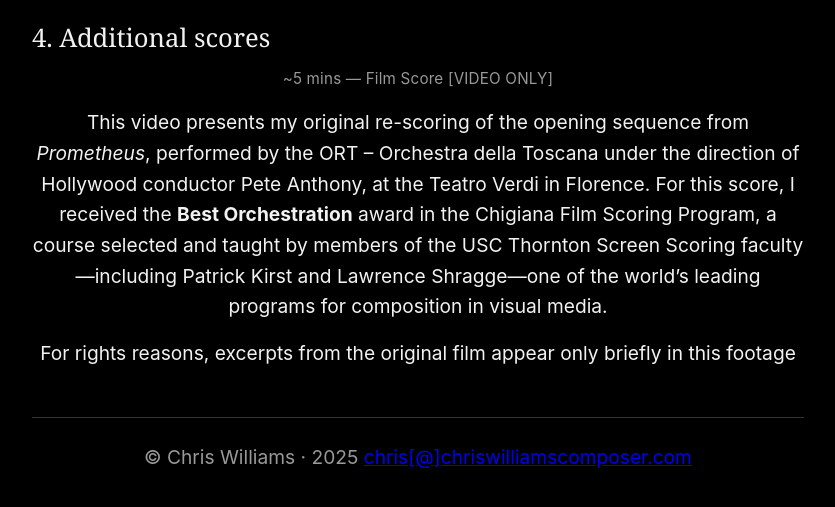
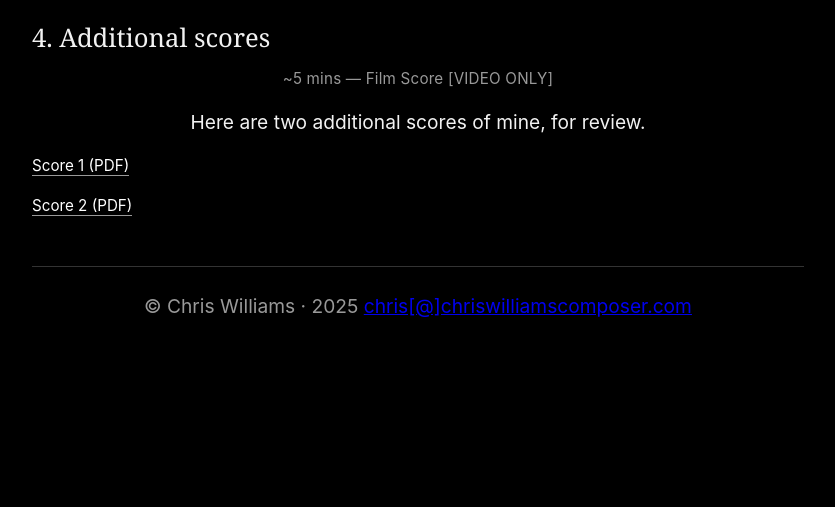
Before and after one commit to fatromistastic/uw, a plain HTML site: page index.html in a window 1280 px wide. Shown: the part 1994-2501 px from the top of the page, without its empty margins (222-1057 px from the left). After the commit the page ends 2364 px from the top, so only its background shows below. Drawn offline with Linux system fonts and the light colour scheme.

Commit message:
Update index.html

```diff
--- a/index.html
+++ b/index.html
@@ -222,12 +222,18 @@ iframe { width:100%; border:none; background:#111; }   /* generic */
   <h2>4. Additional scores</h2>
   <p class="meta" style="text-align: center;">~5 mins — Film Score [VIDEO ONLY]</p>
 
-    <p class="statement"style="text-align: center;">
-    This video presents my original re-scoring of the opening sequence from <em>Prometheus</em>, performed by the ORT – Orchestra della Toscana under the direction of Hollywood conductor Pete Anthony, at the Teatro Verdi in Florence. For this score, I received the <b>Best Orchestration</b> award in the Chigiana Film Scoring Program, a course selected and taught by members of the USC Thornton Screen Scoring faculty—including Patrick Kirst and Lawrence Shragge—one of the world’s leading programs for composition in visual media.
-    </p>
-   <p class="statement"style="text-align: center;">
-    For rights reasons, excerpts from the original film appear only briefly in this footage
+ <p class="statement"style="text-align: center;">
+    Here are two additional scores of mine, for review.
   </p>
+     <p class="links">
+    <a href="scores/stone.pdf" target="_blank" rel="noopener noreferrer">Score 1 (PDF)</a>
+  </p>
+
+    <p class="links">
+    <a href="scores/stone.pdf" target="_blank" rel="noopener noreferrer">Score 2 (PDF)</a>
+  </p>
+
+
 
 
 
```
